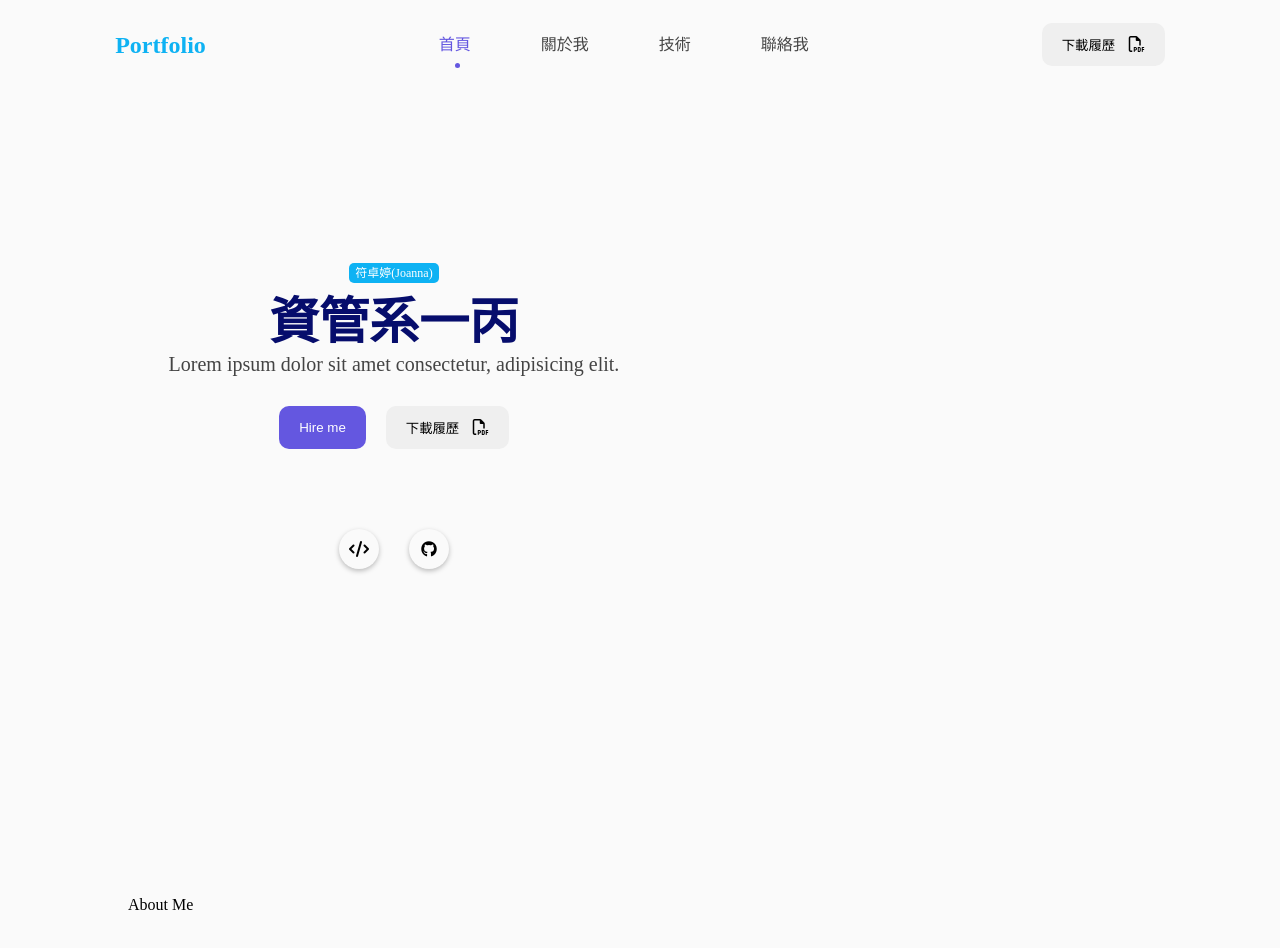
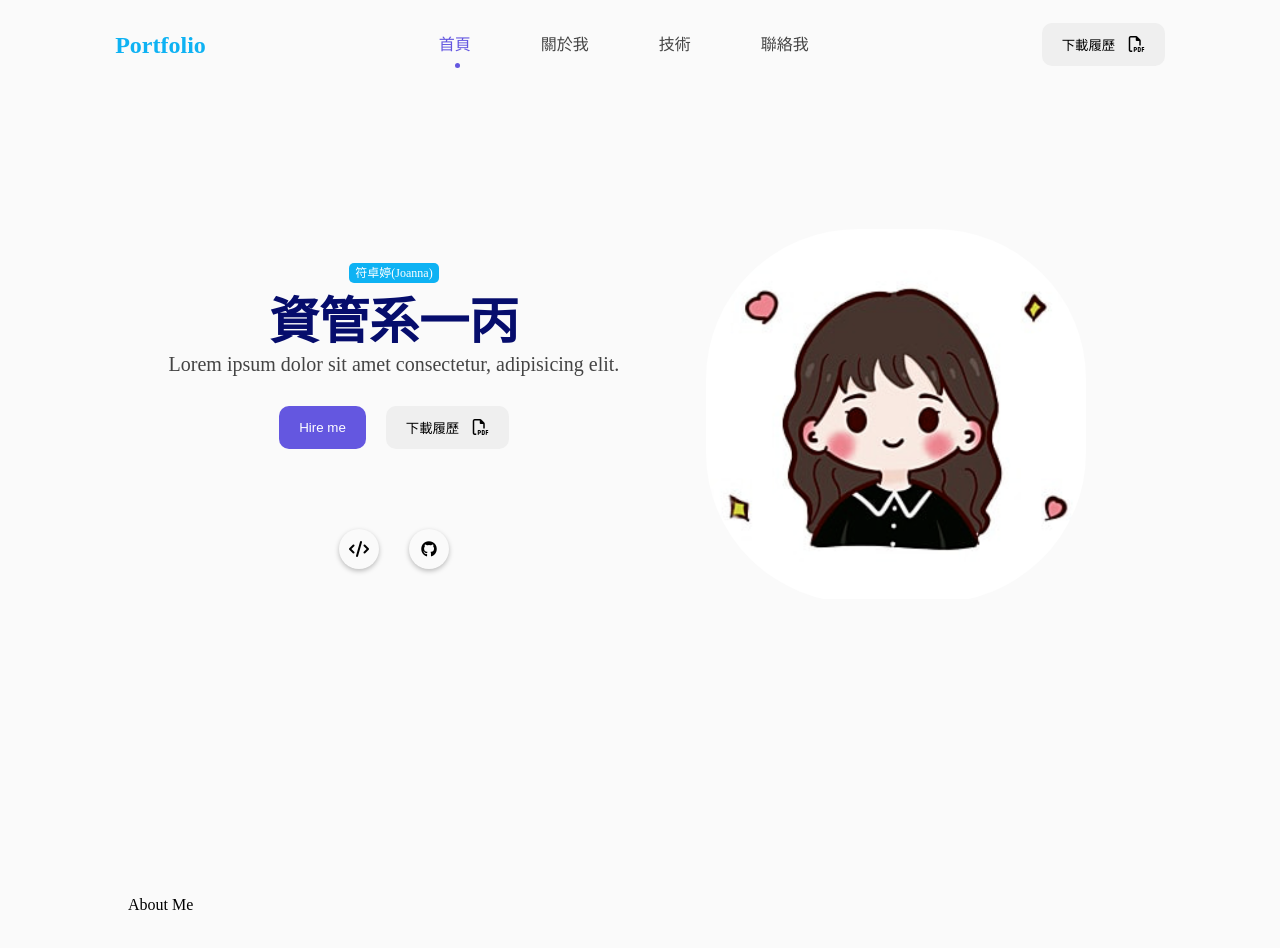
Before and after one commit to 13130223/mcu-113-1-web-13130223-final3, a plain HTML site: page src/index.html in a window 1280 px wide. Shown: the top 948 px of the page. Drawn offline with Linux system fonts and the light colour scheme.

Commit message:
feat(home): 自介圖片樣式實作

```diff
--- a/src/index.html
+++ b/src/index.html
@@ -53,7 +53,11 @@
               <div class="icon"><i class="fa-brands fa-github"></i></div>
             </div>
           </div>
-          <div class="home-image"></div>
+          <div class="home-image">
+            <div class="image">
+              <img src="./assets/images/photo.png" alt="photo" />
+            </div>
+          </div>
         </section>
         <section id="aboutme" class="section">About Me</section>
         <section id="skill" class="section">Skill</section>
--- a/src/scss/_home.scss
+++ b/src/scss/_home.scss
@@ -58,3 +58,22 @@
     }
   }
 }
+
+.home-image {
+  display: flex;
+  justify-content: right;
+  align-items: center;
+  width: 50%;
+  min-height: 80vh;
+
+  .image {
+    width: 380px;
+    margin: 0 auto;
+    overflow: hidden;
+    border-radius: 40%;
+
+    img {
+      width: 380px;
+    }
+  }
+}
--- a/src/scss/style.scss
+++ b/src/scss/style.scss
@@ -38,6 +38,7 @@ body {
   padding-inline: 10vw;
 
   .home-box {
+    display: flex;
     padding-block: 6em;
     height: 100vh;
     min-height: 700px;
```
Also changed, not shown: src/assets/images/photo.png (added), src/style.min.css, 1 other file.
